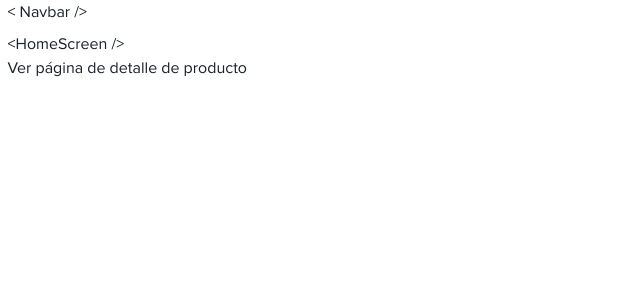
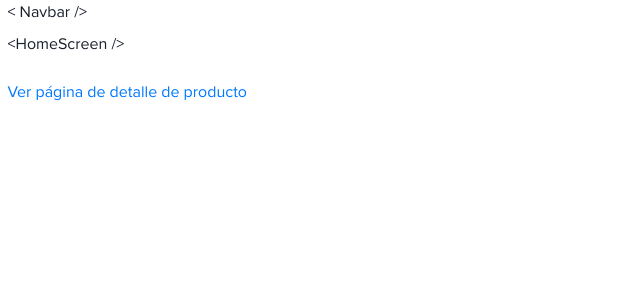
Before and after one commit to goncy/mercadolibre-details-challenge, a React (Vite) app: page / in a window 1280 px wide. Shown: the top 300 px of the page, without its empty margins (0-640 px from the left). Built offline with nearby package versions, Linux system fonts and the light colour scheme.

Commit message:
Update theme

```diff
--- a/src/app/screens/Home.tsx
+++ b/src/app/screens/Home.tsx
@@ -1,12 +1,12 @@
 import React from "react";
-import {Link} from "react-router-dom";
+import {Link, Text} from "@chakra-ui/react";
 
 const HomeScreen: React.FC = () => {
   return (
     <div>
-      {`<HomeScreen />`}
+      <Text>{`<HomeScreen />`}</Text>
       <br />
-      <Link to="/productId">Ver página de detalle de producto</Link>
+      <Link href="/productId">Ver página de detalle de producto</Link>
     </div>
   );
 };
--- a/src/theme.ts
+++ b/src/theme.ts
@@ -19,6 +19,9 @@ export default extendTheme({
       100: theme.colors.messenger[50],
       50: `rgba(65,137,230,.15)`,
     },
+    success: theme.colors.whatsapp,
+    error: theme.colors.red,
+    warning: theme.colors.orange,
   },
   sizes: {
     container: {
@@ -30,6 +33,20 @@ export default extendTheme({
     heading: "Proxima Nova",
   },
   components: {
+    Link: {
+      variants: {
+        color: ({colorScheme = "secondary"}) => ({
+          color: `${colorScheme}.500`,
+          _hover: {
+            color: `${colorScheme}.600`,
+            textDecoration: "none",
+          },
+        }),
+      },
+      defaultProps: {
+        variant: "color",
+      },
+    },
     Button: {
       sizes: {
         lg: {
@@ -37,10 +54,10 @@ export default extendTheme({
         },
       },
       variants: {
-        ghost: (props) => ({
-          backgroundColor: `${props.colorScheme}.50`,
+        ghost: ({colorScheme = "secondary"}) => ({
+          backgroundColor: `${colorScheme}.50`,
           ":hover, :focus": {
-            backgroundColor: `${props.colorScheme}.100`,
+            backgroundColor: `${colorScheme}.100`,
           },
         }),
       },
```
Also changed, not shown: 1 other file (tests, documents, lock files or other folders).
